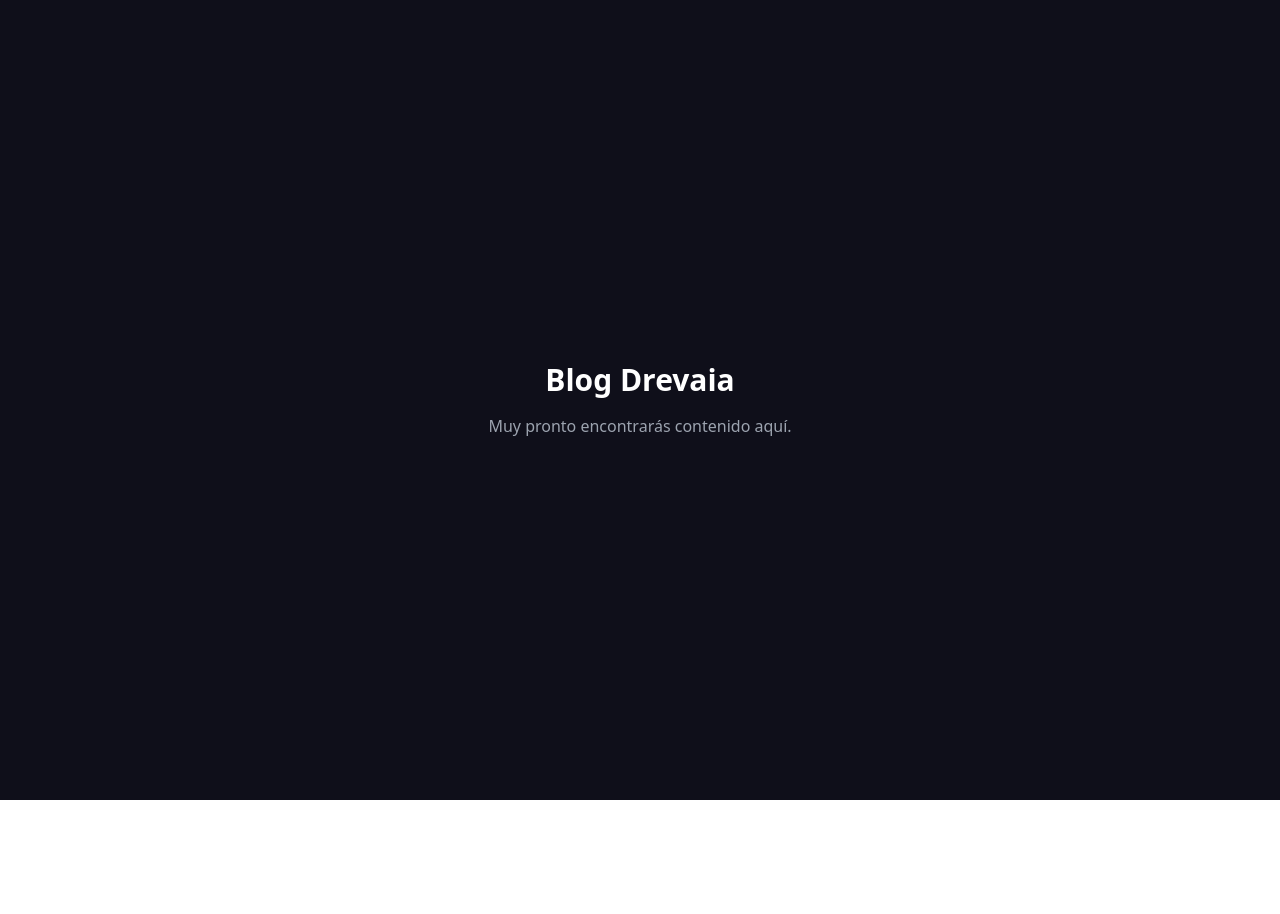
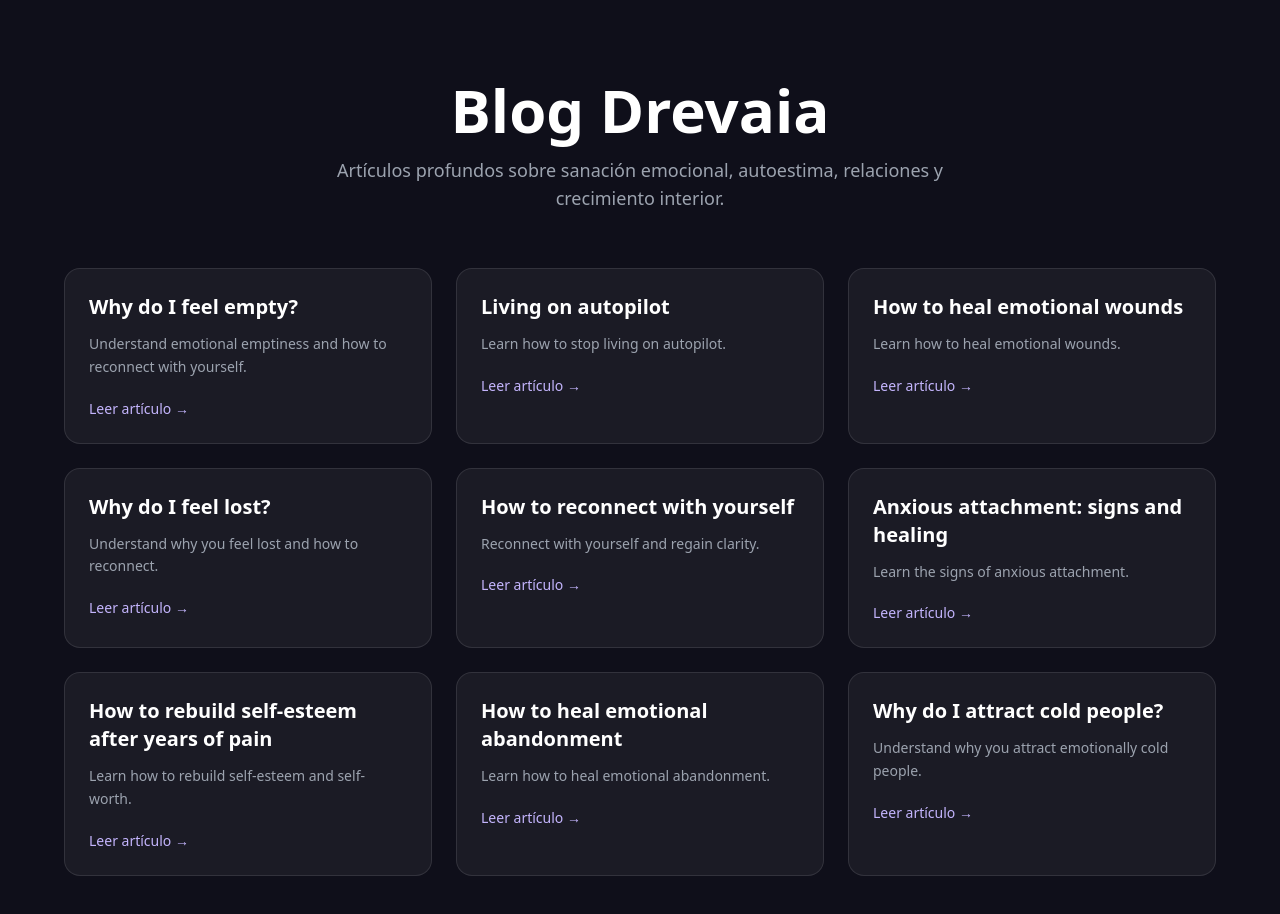
Before and after one commit to Drevaia-Digital/drevaia-app, a React (Vite) app: page /blog in a window 1280 px wide. Shown: the top 914 px of the page. Before the commit the page ends 800 px from the top, so only its background shows below. Built offline with nearby package versions, Linux system fonts and the light colour scheme.

Commit message:
Activate premium blog page

```diff
--- a/src/App.tsx
+++ b/src/App.tsx
@@ -12,6 +12,7 @@ import { LegalPage } from '@/pages/LegalPage';
 import { NotFoundPage } from '@/pages/NotFoundPage';
 import BlogPost from "@/pages/BlogPost";
 import LeadMagnetPage from "@/pages/LeadMagnetPage";
+import BlogIndexPage from "@/pages/BlogIndexPage";
 
 // ⚡ Lazy
 const LibraryPage = lazy(() => import('@/pages/LibraryPage'));
@@ -51,17 +52,7 @@ export default function App() {
             <Route path="/:lang/onboarding" element={<OnboardingPage />} />
 
             {/* 📝 BLOG ROOT */}
-            <Route
-              path="/blog"
-              element={
-                <div className="min-h-screen bg-[#0f0f1a] text-white flex items-center justify-center">
-                  <div className="text-center">
-                    <h1 className="text-3xl font-bold mb-4">Blog Drevaia</h1>
-                    <p className="text-gray-400">Muy pronto encontrarás contenido aquí.</p>
-                  </div>
-                </div>
-              }
-            />
+<Route path="/blog" element={<BlogIndexPage />} />
 
             {/* ⚖️ LEGAL */}
             <Route path="/legal" element={<LegalPage />} />
--- /dev/null
+++ b/src/pages/BlogIndexPage.tsx
@@ -0,0 +1,48 @@
+import { Link } from "react-router-dom";
+import { posts } from "@/data/posts";
+import { useLanguage } from "@/context/LanguageContext";
+
+export default function BlogIndexPage() {
+  const { language } = useLanguage();
+
+  return (
+    <main className="min-h-screen bg-[#0f0f1a] text-white px-4 py-20">
+      <div className="max-w-6xl mx-auto">
+
+        <header className="text-center mb-14">
+          <h1 className="text-4xl md:text-6xl font-bold mb-4">
+            Blog Drevaia
+          </h1>
+
+          <p className="text-gray-400 max-w-2xl mx-auto text-lg">
+            Artículos profundos sobre sanación emocional, autoestima,
+            relaciones y crecimiento interior.
+          </p>
+        </header>
+
+        <section className="grid gap-6 md:grid-cols-2 lg:grid-cols-3">
+          {posts.map((post, i) => (
+            <Link
+              key={i}
+              to={`/${language}/blog/${post.slug[language]}`}
+              className="rounded-2xl border border-white/10 bg-white/5 p-6 hover:bg-white/10 transition"
+            >
+              <h2 className="text-xl font-semibold mb-3">
+                {post.title[language]}
+              </h2>
+
+              <p className="text-gray-400 text-sm leading-relaxed">
+                {post.description[language]}
+              </p>
+
+              <div className="mt-5 text-violet-300 text-sm">
+                Leer artículo →
+              </div>
+            </Link>
+          ))}
+        </section>
+
+      </div>
+    </main>
+  );
+}
```
